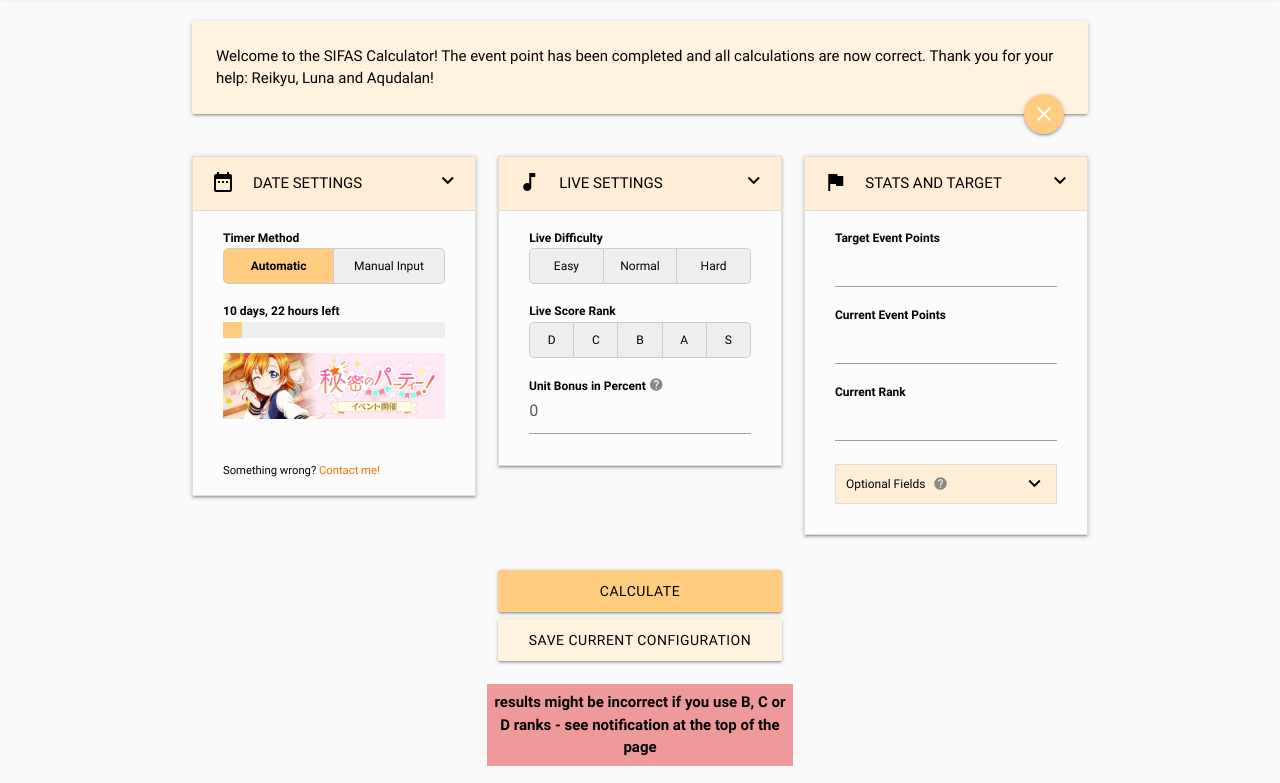
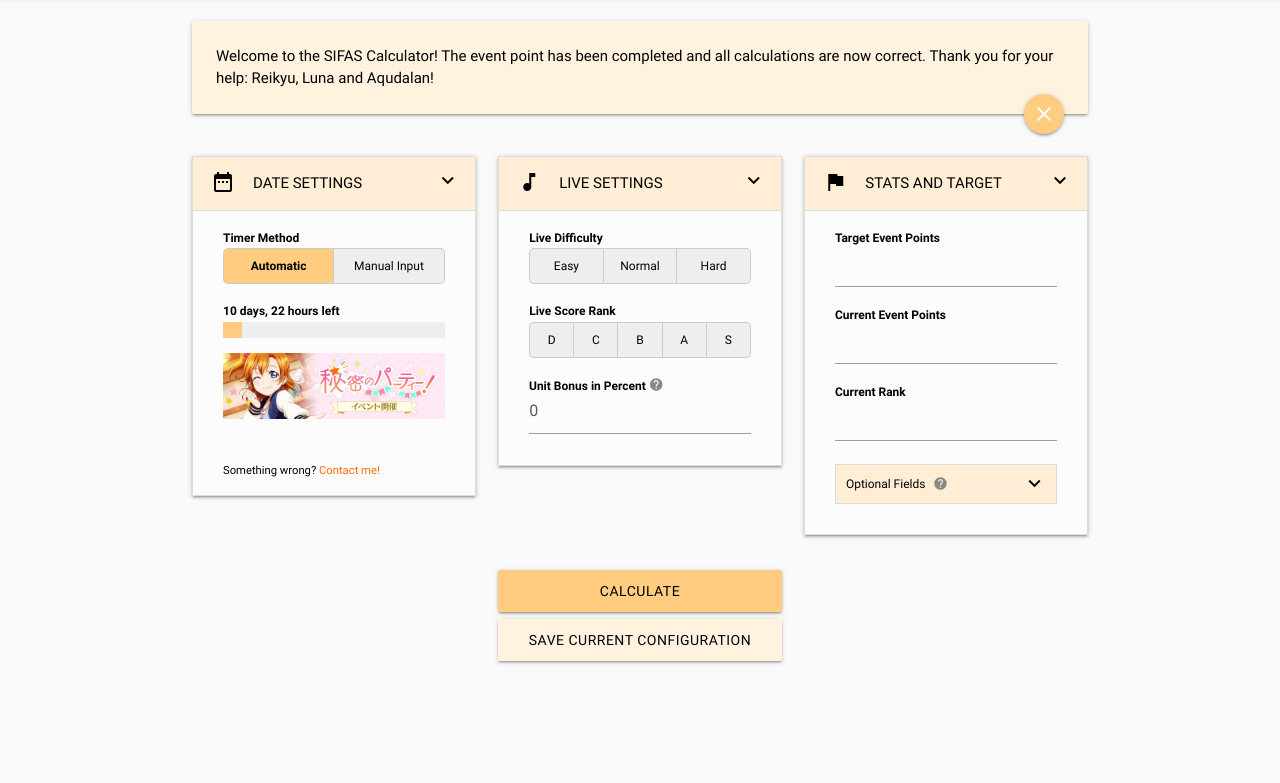
Before and after one commit to Suyooo/sifas-calc, a plain HTML site: page index.html in a window 1280 px wide. Shown: the part 115-898 px from the top of the page. Drawn offline with Linux system fonts and the light colour scheme.

```diff
--- a/index.html
+++ b/index.html
@@ -278,9 +278,6 @@
                 <a id="storySaveConfig" class="waves-effect orange lighten-5 waves-light btn">
                     Save current configuration</a>
                 <div class="result-box no-link" id="storyResult">
-                    <div class="row red lighten-3" style="font-weight: bold; padding: 0.5em 0.25em; text-align:center">
-                        results might be incorrect if you use B, C or D ranks - see notification at the top of the page
-                    </div>
                     <div class="row result-row">
                         <div class="col s6 result-large">
                             <div class="result-large-number" id="storyResultLoveca"></div>
```
